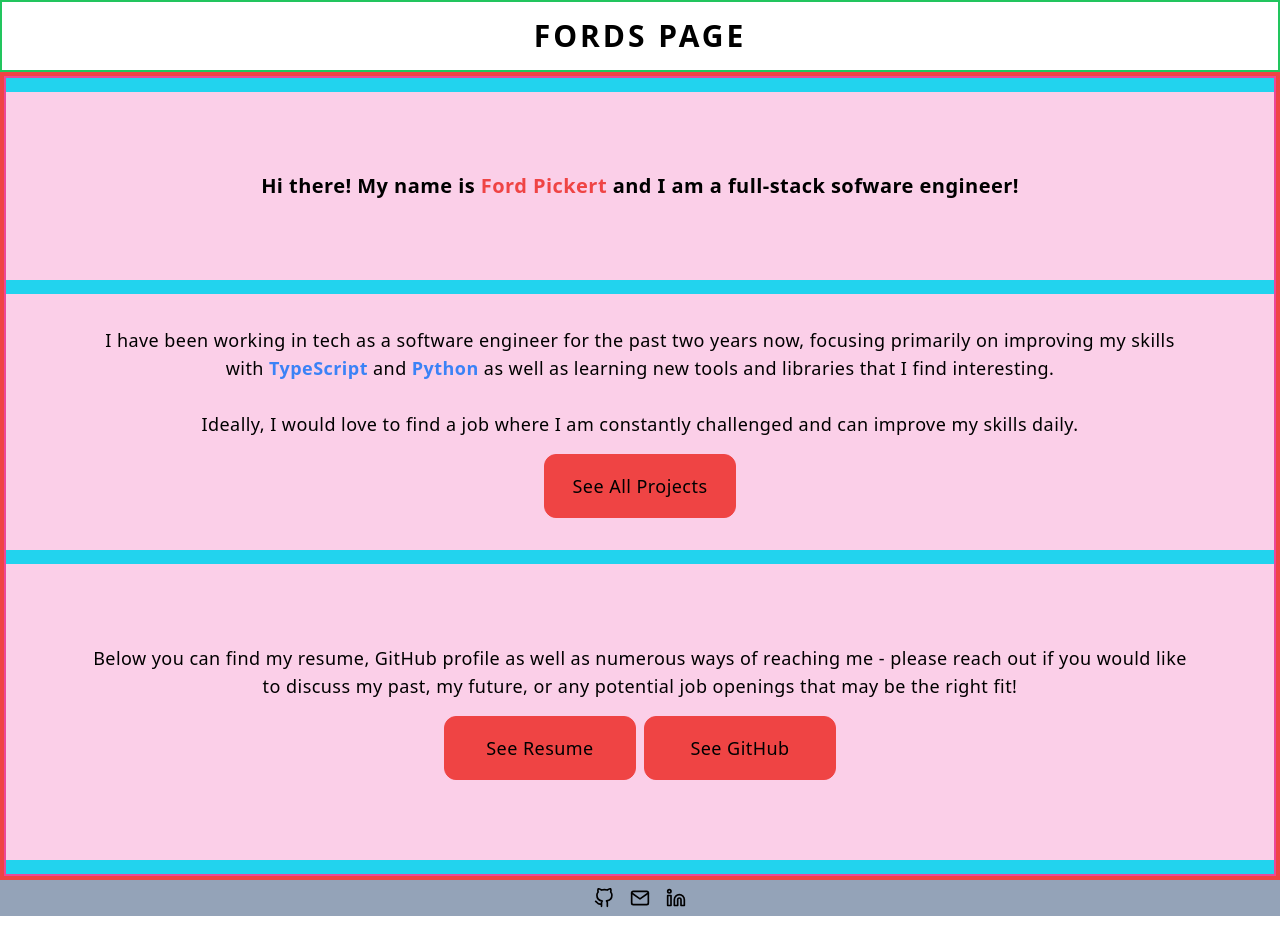
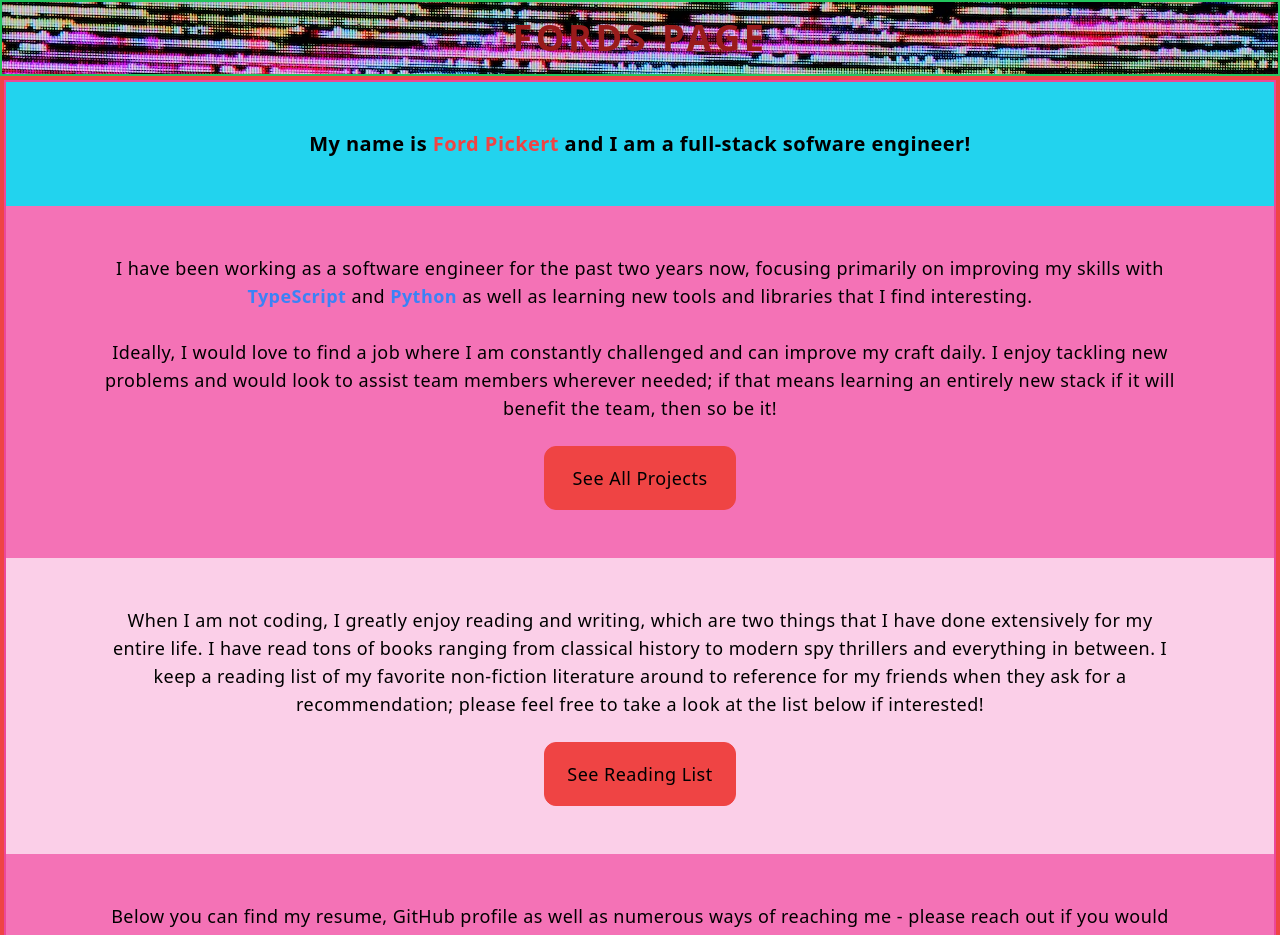
Before and after one commit to fordpic/personal-site, a Next.js app: page / in a window 1280 px wide. Shown: the top 935 px of the page. Built offline with nearby package versions, Linux system fonts and the light colour scheme.

Commit message:
landing page gen styline done, no pallette

```diff
--- a/src/pages/components/Content.tsx
+++ b/src/pages/components/Content.tsx
@@ -5,39 +5,56 @@ export default function Content() {
 
 	return (
 		<div className='flex flex-col text-center text-lg justify-evenly min-h-screen tracking-wide border-2 border-pink-500'>
-			<p className='p-20 bg-pink-200 text-xl font-bold'>
-				Hi there! My name is{' '}
-				<span className='text-red-500 font-bold'>Ford Pickert</span> and I am a
-				full-stack sofware engineer!
+			<p className='p-12 text-xl font-bold'>
+				My name is <span className='text-red-500 font-bold'>Ford Pickert</span>{' '}
+				and I am a full-stack sofware engineer!
 			</p>
 
-			<p className='p-8 px-20 bg-pink-200'>
-				I have been working in tech as a software engineer for the past two
-				years now, focusing primarily on improving my skills with{' '}
+			<p className='p-12 px-24 bg-pink-400'>
+				I have been working as a software engineer for the past two years now,
+				focusing primarily on improving my skills with{' '}
 				<span className='text-blue-500 font-bold'>TypeScript</span> and{' '}
 				<span className='text-blue-500 font-bold'>Python</span> as well as
 				learning new tools and libraries that I find interesting.
 				<br />
 				<br />
 				Ideally, I would love to find a job where I am constantly challenged and
-				can improve my skills daily.
+				can improve my craft daily. I enjoy tackling new problems and would look
+				to assist team members wherever needed; if that means learning an
+				entirely new stack if it will benefit the team, then so be it!
 				<br />
 				<button
 					onClick={() => router.push(`/Projects`)}
-					className='border border-red-500 bg-red-500 hover:bg-red-300 rounded-xl h-16 w-48 mt-4 justify-center'>
+					className='border border-red-500 bg-red-500 hover:bg-red-300 rounded-xl h-16 w-48 mt-6 justify-center'>
 					See All Projects
 				</button>
 			</p>
 
-			<p className='p-20 bg-pink-200'>
+			<p className='p-12 px-24 bg-pink-200'>
+				When I am not coding, I greatly enjoy reading and writing, which are two
+				things that I have done extensively for my entire life. I have read tons
+				of books ranging from classical history to modern spy thrillers and
+				everything in between. I keep a reading list of my favorite non-fiction
+				literature around to reference for my friends when they ask for a
+				recommendation; please feel free to take a look at the list below if
+				interested!
+				<br />
+				<button
+					onClick={() => router.push(`/Books`)}
+					className='border border-red-500 bg-red-500 hover:bg-red-300 rounded-xl h-16 w-48 mt-6 justify-center'>
+					See Reading List
+				</button>
+			</p>
+
+			<p className='p-12 px-24 bg-pink-400'>
 				Below you can find my resume, GitHub profile as well as numerous ways of
 				reaching me - please reach out if you would like to discuss my past, my
 				future, or any potential job openings that may be the right fit!
 				<br />
-				<button className='border border-red-500 bg-red-500 hover:bg-red-300 rounded-xl h-16 w-48 mt-4 mr-1 justify-center'>
+				<button className='border border-red-500 bg-red-500 hover:bg-red-300 rounded-xl h-16 w-48 mt-6 mr-1 justify-center'>
 					See Resume
 				</button>
-				<button className='border border-red-500 bg-red-500 hover:bg-red-300 rounded-xl h-16 w-48 mt-4 ml-1 justify-center'>
+				<button className='border border-red-500 bg-red-500 hover:bg-red-300 rounded-xl h-16 w-48 mt-6 ml-1 justify-center'>
 					See GitHub
 				</button>
 			</p>
--- a/src/pages/components/Header.tsx
+++ b/src/pages/components/Header.tsx
@@ -1,7 +1,9 @@
 export default function Header() {
 	return (
-		<header className='border-2 border-green-500 mx-auto min-w-full py-4 text-center'>
-			<h1 className='font-extrabold tracking-widest text-3xl'>FORDS PAGE</h1>
-		</header>
+		<div className='border-2 border-green-500 mx-auto min-w-full py-4 text-center bg-[url("../../public/static.avif")]'>
+			<h1 className='font-extrabold tracking-widest text-4xl text-red-800'>
+				FORDS PAGE
+			</h1>
+		</div>
 	);
 }
```
Also changed, not shown: public/static.avif (added).
